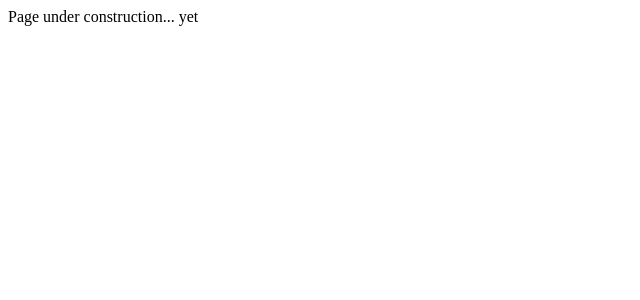
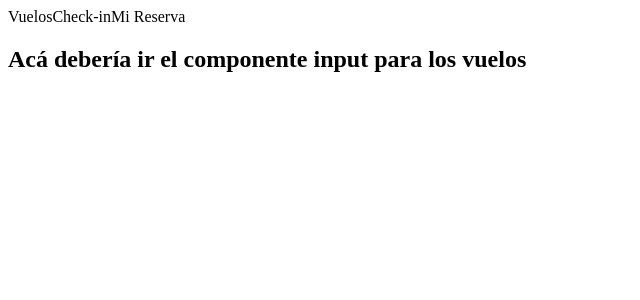
Before and after one commit to jlbatty/VuelaFacilG1, a React app: page / in a window 1280 px wide. Shown: the top 300 px of the page, without its empty margins (0-640 px from the left). Built offline with nearby package versions, Linux system fonts and the light colour scheme; the HTML template or start-up script is replaced by a standard one.

Commit message:
0.6 - Empezando el componente de prueba input

```diff
--- a/package.json
+++ b/package.json
@@ -24,6 +24,7 @@
   },
   "dependencies": {
     "react": "^17.0.2",
+    "react-datepicker": "^4.2.1",
     "react-dom": "^17.0.2",
     "react-router-dom": "^5.3.0"
   }
--- /dev/null
+++ b/src/assets/styles/Home.css
@@ -0,0 +1,3 @@
+MainInput {
+  margin: 150px auto;
+}
--- /dev/null
+++ b/src/assets/styles/MainInput.css
@@ -0,0 +1,4 @@
+.tabs-container {
+  display: flex;
+  align-items: flex-start;
+}
--- /dev/null
+++ b/src/components/MainInput.jsx
@@ -0,0 +1,33 @@
+//libraries
+import {React, useState } from "react";
+//styles
+import '../assets/styles/MainInput.css'
+
+const MainInput = () => {
+  const [selected, setSelected] = useState('vuelos');
+
+
+  const handleClick = e => {
+    //Esta función se encarga de cambiar el estado
+    //con un condicional miro a qué tab le di click
+    //también debe cambiar la clase del componente seleccionado, para que cambie su color
+  }
+
+  return (
+    <div className="mainInput">
+      <div className="tabs-container">
+        <div className="mainInput__tab isSelected" onClick={handleClick}>Vuelos</div>
+        <div className="mainInput__tab">Check-in</div>
+        <div className="mainInput__tab">Mi Reserva</div>
+      </div>
+      <div className="input-container">
+        {
+          selected === 'vuelos' &&
+          <h2>Acá debería ir el componente input para los vuelos</h2>
+        }
+      </div>
+    </div>
+  )
+}
+
+export default MainInput
--- a/src/pages/Home.jsx
+++ b/src/pages/Home.jsx
@@ -1,9 +1,15 @@
+//libraries
 import React from 'react'
+//styles
+import '../assets/styles/Home.css'
+//Components
+import MainInput from '../components/MainInput'
+
 
 const Home = () => {
   return (
     <div>
-      Page under construction... yet
+      <MainInput />
     </div>
   )
 }
```
Also changed, not shown: 1 other file (tests, documents, lock files or other folders).
